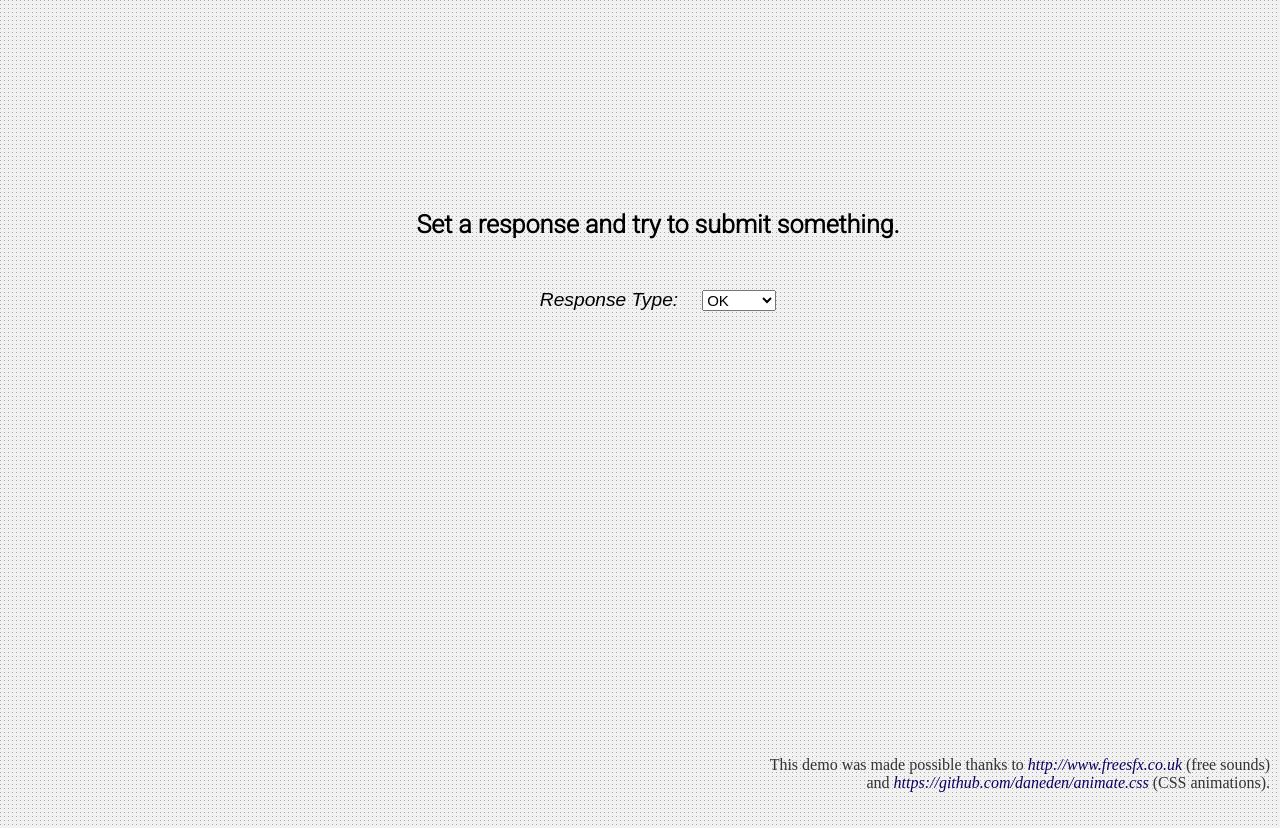
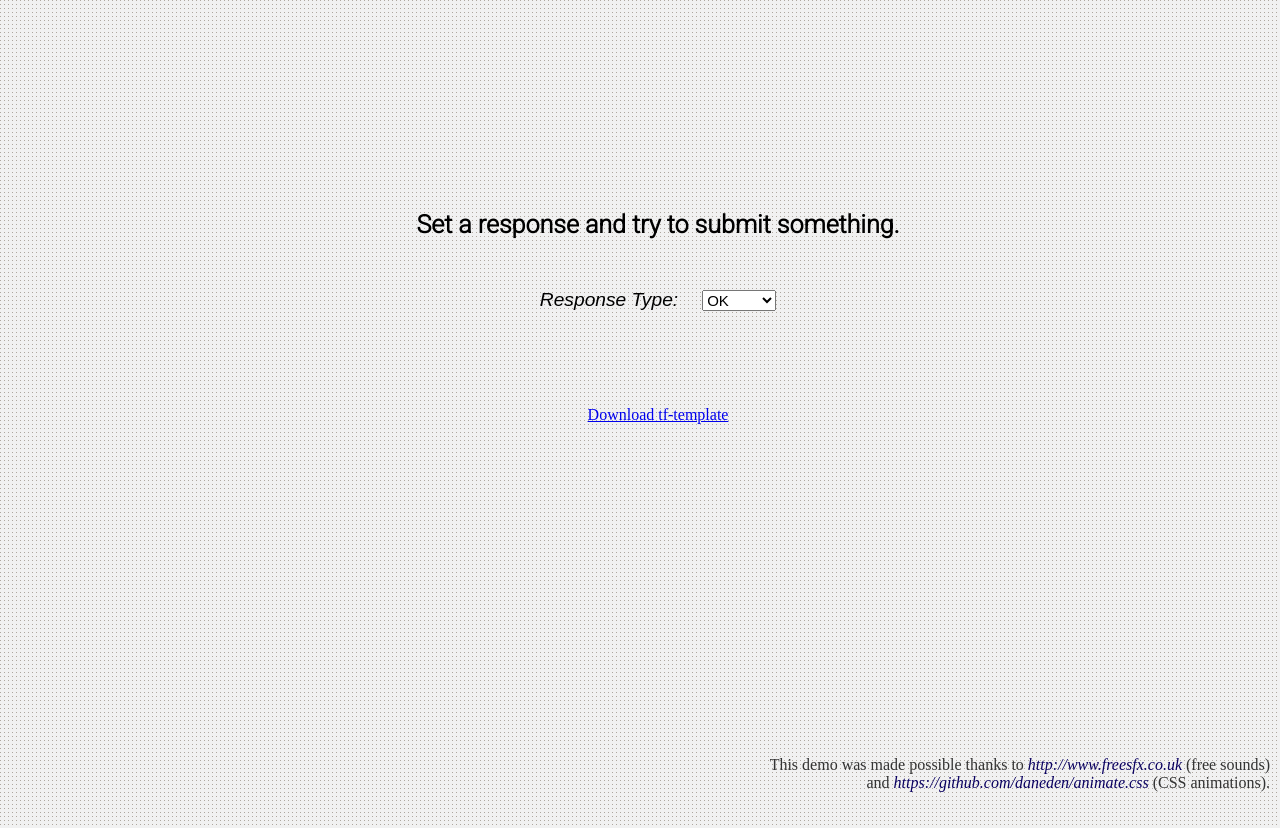
Before and after one commit to UstymUkhman/tf-template, a website: page demo.html in a window 1280 px wide. Shown: the top 828 px of the page. Drawn offline with nearby package versions, Linux system fonts and the light colour scheme.

Commit message:
Download link added

```diff
--- a/css/demo.css
+++ b/css/demo.css
@@ -45,6 +45,11 @@ h3 {
   border-color:     #FF3900;
 }
 
+#download {
+  top: 25px;
+  position: relative;
+}
+
 #thanks-to {
   bottom:           1%;
   width:            100%;
--- a/demo.html
+++ b/demo.html
@@ -23,6 +23,8 @@
         </select>
       </div>
 
+      <a id="download" download="tf-template.zip" href="../downloads/tf-template/tf-template.zip">Download tf-template</a>
+
       <div id="response" tf-template="valid" tf-template-opts="validOpts"></div>
     </div>
   </div>
```
